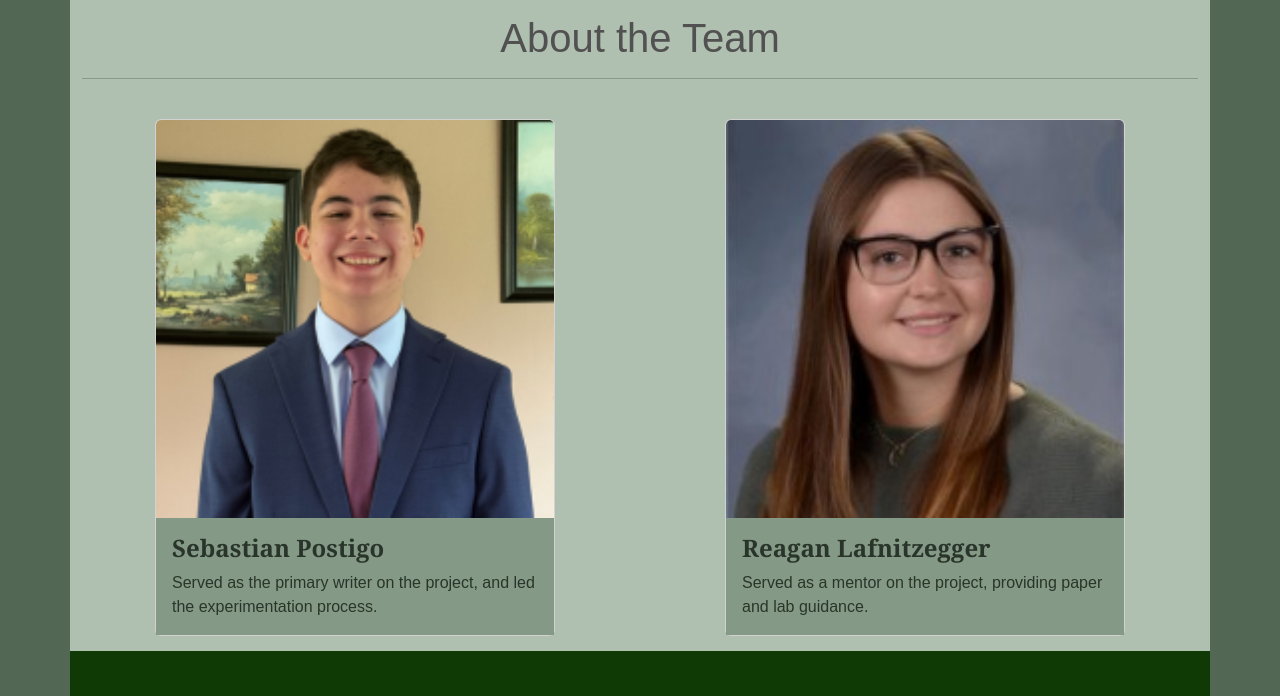
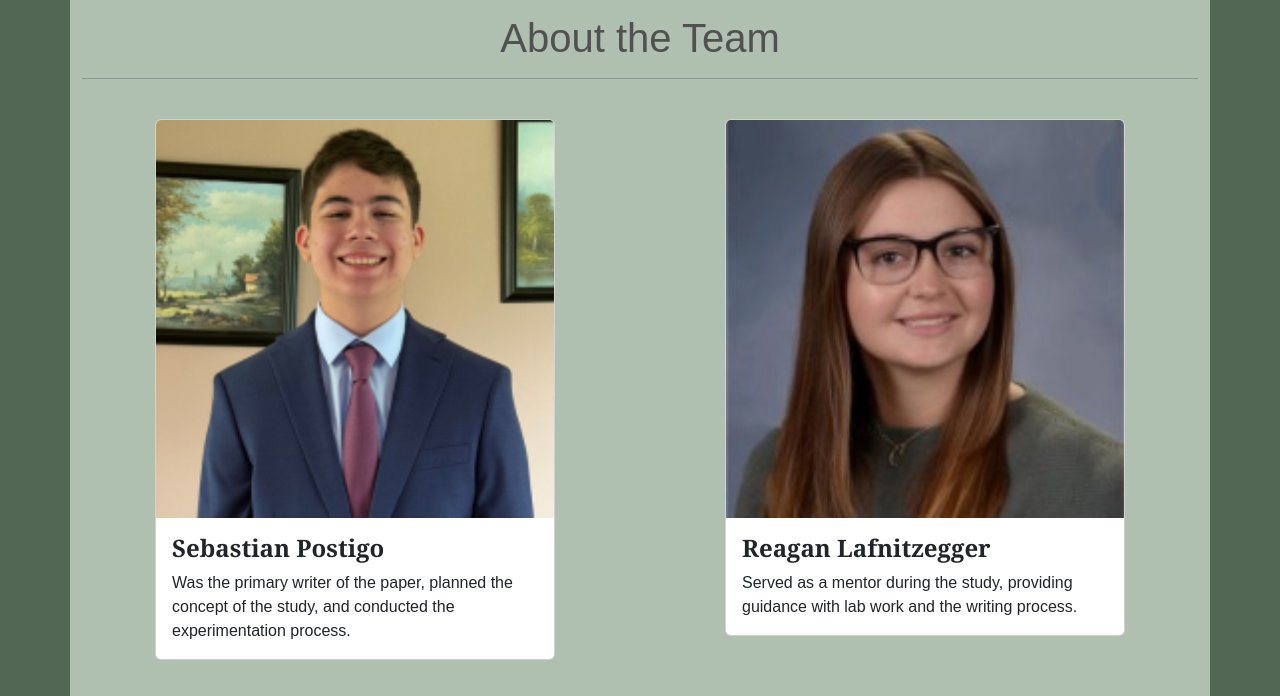
Before and after one commit to CrypticFigure/rp_postigo, a plain HTML site: page authors.html in a window 1280 px wide. Shown: the part 100-796 px from the top of the page. Drawn offline with nearby package versions, Linux system fonts and the light colour scheme.

Commit message:
Added descriptions to authors.html, added icon grow

```diff
--- a/authors.html
+++ b/authors.html
@@ -23,7 +23,7 @@
             <!--Navbar-->
             <nav class="navbar container-lg fixed-top navbar-expand-lg nav-background-color" data-bs-theme="dark">
                 <div class="container">
-                    <a href="index.html" class="navbar-brand"> <!--Website Brand-->
+                    <a href="index.html" class="navbar-brand hover-grow"> <!--Website Brand-->
                         <img src="img/plant-icon.png" alt="Home" class="d-inline-block align-text-top w-50">
                     </a>
 
@@ -65,18 +65,18 @@
                     <div class="col">
                         <div class="card about">
                             <img src="img/sebastian.png" alt="Sebastian Postigo" class="card-img-top">
-                            <div class="card-body card-color">
-                                <h4 class="card-title card-text-color">Sebastian Postigo</h4>
-                                <p class="card-text card-text-color">Served as the primary writer on the project, and led the experimentation process.</p>
+                            <div class="card-body">
+                                <h4 class="card-title">Sebastian Postigo</h4>
+                                <p class="card-text">Was the primary writer of the paper, planned the concept of the study, and conducted the experimentation process.</p>
                             </div>
                         </div>
                     </div>
                     <div class="col">
                         <div class="card about">
-                            <img src="img/lafnitz.jpg" alt="Name 2" class="card-img-top">
-                            <div class="card-body card-color">
-                                <h4 class="card-title card-text-color">Reagan Lafnitzegger</h4>
-                                <p class="card-text card-text-color">Served as a mentor on the project, providing paper and lab guidance.</p>
+                            <img src="img/lafnitz.jpg" alt="Reagan Lafnitzegger" class="card-img-top">
+                            <div class="card-body">
+                                <h4 class="card-title">Reagan Lafnitzegger</h4>
+                                <p class="card-text">Served as a mentor during the study, providing guidance with lab work and the writing process.</p>
                             </div>
                         </div>
                     </div>
@@ -91,7 +91,7 @@
         <!--Footer-->
         <footer class="p-5 footer text-light text-center position-relative">
             <div class="container">
-                <p class="lead">Copyright &copy; SE 2026 Sebastian Postigo</p>
+                <p class="lead">Copyright &copy; SE 2026 Bootstrap Demo</p>
                 <a href="#" class="position-absolute bottom-0 end-0 p-5 hover-grow">
                     <i class="bi bi-arrow-up-circle h2 icon-white"></i>
                 </a>
--- a/styles.css
+++ b/styles.css
@@ -121,7 +121,7 @@ img.grow:hover {
 }
 
 .authors {
-    padding-bottom: 15px;
+    padding-bottom: 10%;
 }
 
 td img {
```
Also changed, not shown: index.html (+3 -2 lines).
